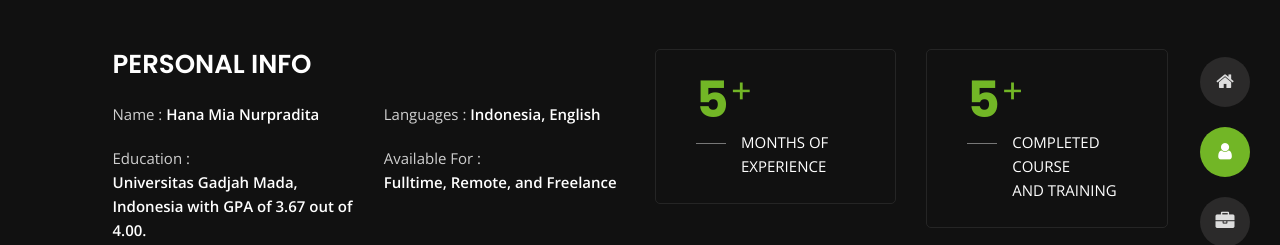
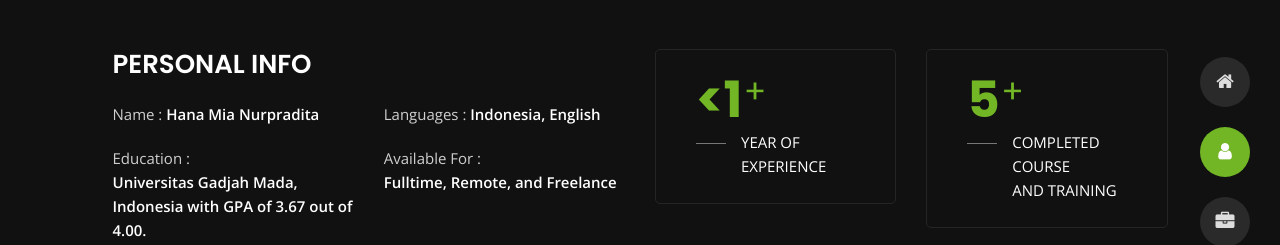
Before and after one commit to hanamian/hanamian.github.io, a plain HTML site: page about.html in a window 1280 px wide. Shown: the part 178-423 px from the top of the page. Drawn offline with nearby package versions, Linux system fonts and the light colour scheme.

Commit message:
Update about.html

```diff
--- a/about.html
+++ b/about.html
@@ -133,8 +133,8 @@
                     <div class="row">
                         <div class="col-6">
                             <div class="box-stats with-margin">
-                                <h3 class="poppins-font position-relative">5</h3>
-                                <p class="open-sans-font m-0 position-relative text-uppercase">months of <span
+                                <h3 class="poppins-font position-relative"><1</h3>
+                                <p class="open-sans-font m-0 position-relative text-uppercase">year of <span
                                         class="d-block">experience</span></p>
                             </div>
                         </div>
```
